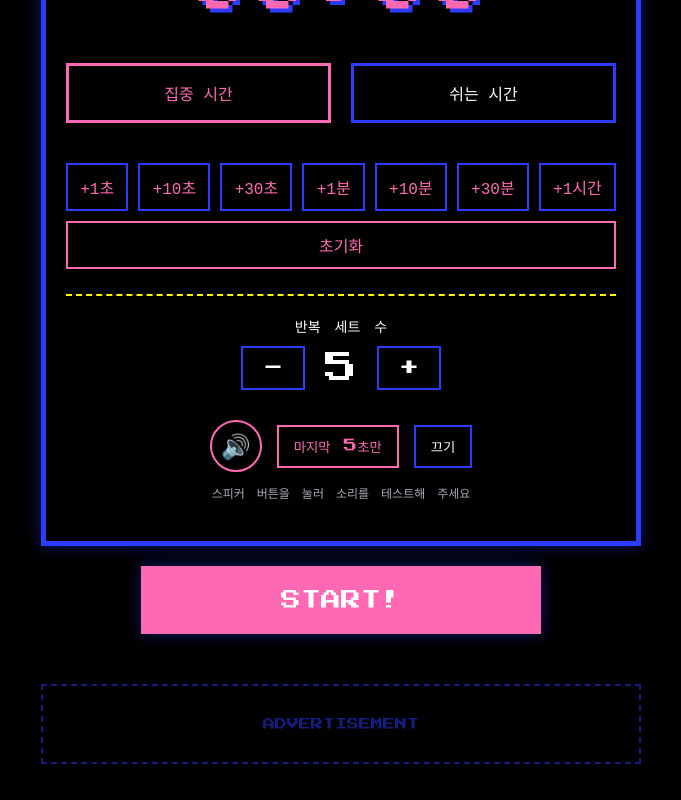
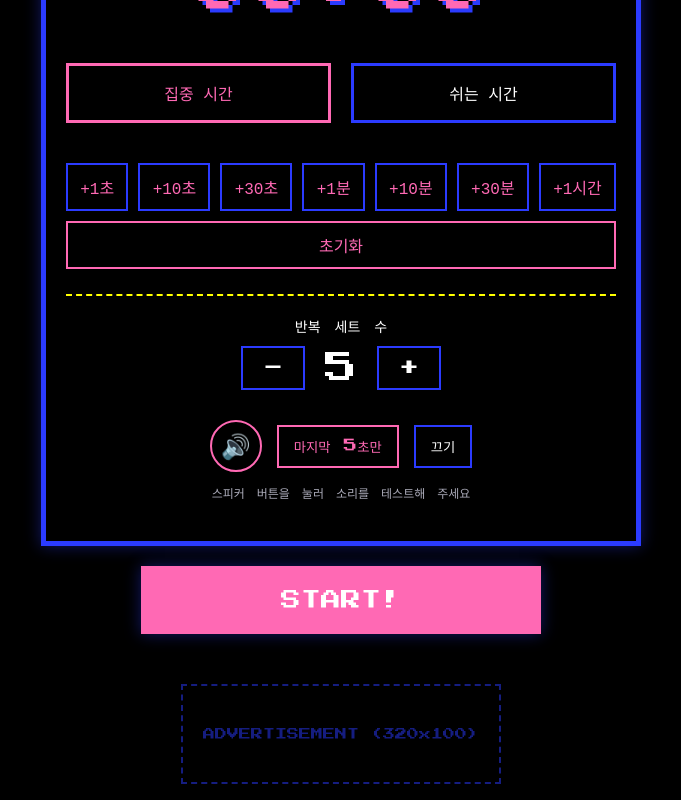
Before and after one commit to subeen-ko/app-01-focus-together, a React (Vite) app: page / in a window 1280 px wide. Shown: the part 213-1013 px from the top of the page, without its empty margins (299-980 px from the left). Built offline with nearby package versions, Linux system fonts and the light colour scheme; a web font is replaced by a local one.

Commit message:
UI: Resize Ad placeholder to 320x100

```diff
--- a/src/App.jsx
+++ b/src/App.jsx
@@ -507,7 +507,7 @@ export default function App() {
       </section>
 
       <div className="ad-placeholder" aria-label="광고 영역">
-        ADVERTISEMENT
+        ADVERTISEMENT (320x100)
       </div>
     </main>
   );
--- a/src/index.css
+++ b/src/index.css
@@ -328,9 +328,9 @@ button, input, select {
 }
 
 .ad-placeholder {
-  margin-top: 30px;
-  width: 100%;
-  height: 80px;
+  margin: 30px auto 0 auto;
+  width: 320px;
+  height: 100px;
   border: 2px dashed var(--border);
   display: flex;
   align-items: center;
```
